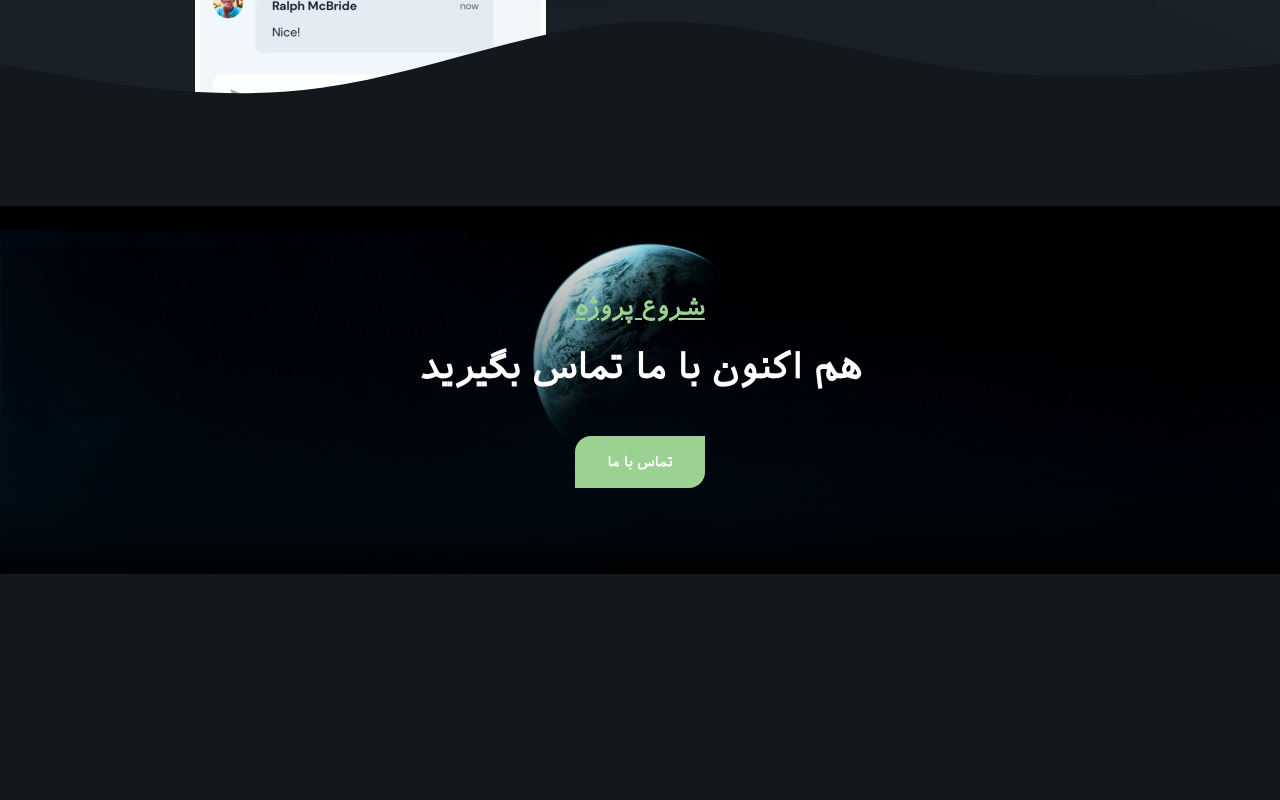
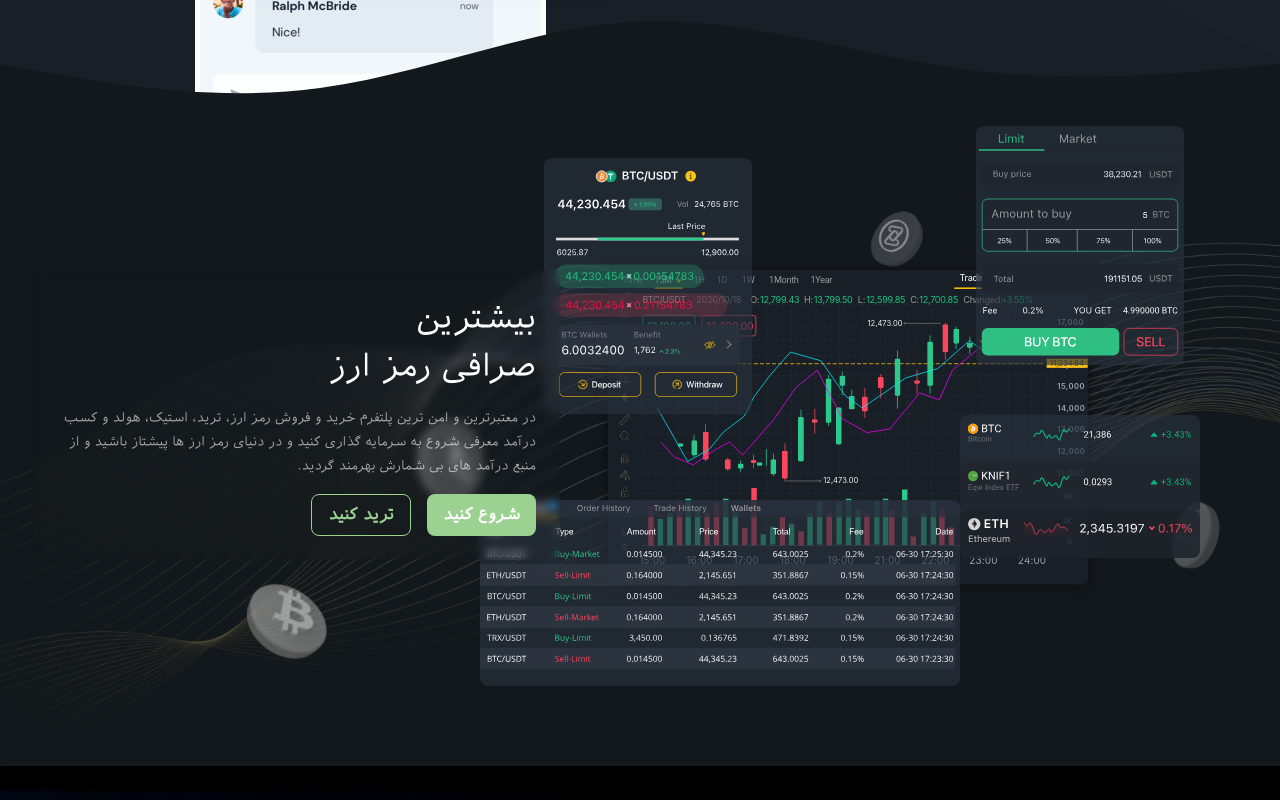
Before and after one commit to Aydin-lip/wallet, a Next.js app: page / in a window 1280 px wide. Shown: the part 2400-3200 px from the top of the page. Built offline with nearby package versions, Linux system fonts and the light colour scheme.

Commit message:
Set responsive fourth section

```diff
--- a/src/components/home/fourthSection.tsx
+++ b/src/components/home/fourthSection.tsx
@@ -84,7 +84,7 @@ const FourthSection = () => {
       } else {
         num = 0
       }
-      setDynamic(text)
+      // setDynamic(text)
     }, 130)
   }, [])
 
@@ -93,27 +93,30 @@ const FourthSection = () => {
   return (
     <>
       <style children={styleAnimation} />
-      <section className="relative z-[1] w-full h-[35rem]">
+      <section className="relative z-[1] w-full -mt-20 min-[1200px]:mt-0 h-[63rem] min-[1200px]:h-[35rem] max-lg:overflow-hidden">
+        <div className='absolute bottom-0 right-0 left-0 h-[35rem]'>
           <div>
-          <div className="absolute top-0 right-0 bottom-0 left-0 bg-no-repeat bg-cover" style={{ backgroundImage: `url(${FourthSectionBg.src})` }}></div>
-          <div className='bg-no-repeat bg-contain w-[30rem] h-[19.7rem] absolute top-16 right-48 shadow-[0px_0px_10px_#0F0F0F]' style={{ backgroundImage: `url(${Chart.src})` }}></div>
+            <div className="absolute -top-40 min-[400px]:top-0 right-0 bottom-[28rem] min-[400px]:bottom-0 left-0 bg-no-repeat bg-cover" style={{ backgroundImage: `url(${FourthSectionBg.src})` }}></div>
+            <div className='bg-no-repeat bg-contain w-[90%] min-[400px]:w-[25rem] md:w-[30rem] h-[19.7rem] max-md:translate-x-1/2 absolute top-16 right-1/2 md:right-48 min-[400px]:shadow-[0px_0px_10px_#0F0F0F]' style={{ backgroundImage: `url(${Chart.src})` }}></div>
           </div>
           <div>
-          <div className='bg-no-repeat bg-contain w-24 h-24 absolute bottom-24 left-60' style={{ backgroundImage: `url(${BCoin.src})` }}></div>
-          <div className='bg-no-repeat bg-contain w-32 h-32 absolute bottom-60 left-[24rem]' style={{ backgroundImage: `url(${ECoin.src})` }}></div>
-          <div className='bg-no-repeat bg-contain w-16 h-24 absolute top-0 right-[22rem]' style={{ backgroundImage: `url(${MCoin.src})` }}></div>
-          <div className='bg-no-repeat bg-contain w-28 h-28 absolute bottom-44 right-8' style={{ backgroundImage: `url(${CCoin.src})` }}></div>
-          <img className='animation-right w-[30rem] absolute bottom-20 right-80 bg-[#29313da7] rounded-lg' src={Wallets.src} alt="" />
-          <div className='animation-left w-60 absolute bottom-52 right-20 bg-[#29313da7] rounded-lg'>
+            <div className='bg-no-repeat bg-contain w-16 h-16 md:w-24 md:h-24 absolute bottom-24 left-[5%] md:left-60' style={{ backgroundImage: `url(${BCoin.src})` }}></div>
+            <div className='bg-no-repeat bg-contain w-24 h-24 md:w-32 md:h-32 absolute bottom-72 md:bottom-60 max-md:right-[25%] md:left-[24rem]' style={{ backgroundImage: `url(${ECoin.src})` }}></div>
+            <div className='bg-no-repeat bg-contain w-12 h-12 md:w-16 md:h-24 absolute top-0 right-1/2 md:right-[22rem]' style={{ backgroundImage: `url(${MCoin.src})` }}></div>
+            <div className='bg-no-repeat bg-contain w-24 h-24 md:w-28 md:h-28 absolute bottom-44 right-[3%] md:right-8' style={{ backgroundImage: `url(${CCoin.src})` }}></div>
+            <img className='max-[400px]:hidden animation-right w-[25rem] md:w-[30rem] absolute bottom-20 max-md:left-[40%] md:right-80 max-md:-translate-x-1/2 bg-[#29313da7] rounded-lg' src={Wallets.src} alt="" />
+            <div className='max-[400px]:hidden animation-left w-52 md:w-60 absolute bottom-[30%] md:bottom-52 right-[15%] md:right-20 bg-[#29313da7] rounded-lg'>
               <img className='p-2 pb-4' src={MarketBtc.src} alt="" />
               <img className='p-2 pb-4 bg-[#20252ca7] rounded-t-lg' src={MarketBca.src} alt="" />
               <img className='p-2 pb-4 bg-[#1c1f25a7] rounded-lg' src={MarketEth.src} alt="" />
             </div>
-          <img className='animation-up w-52 absolute -top-20 right-24 bg-[#29313da7] rounded-lg' src={Order.src} alt="" />
-          <img className='animation-right w-52 absolute -top-12 right-[33rem] bg-[#29313da7] rounded-lg' src={Deposit.src} alt="" />
+            <img className='max-[400px]:hidden animation-up w-48 md:w-52 absolute -top-[5%] md:-top-20 right-[10%] md:right-24 bg-[#29313da7] rounded-lg' src={Order.src} alt="" />
+            <img className='max-[400px]:hidden animation-right w-40 md:w-52 absolute -top[5%] md:-top-12 max-md:left-[10%] md:right-[33rem] bg-[#29313da7] rounded-lg' src={Deposit.src} alt="" />
           </div>
-        <div className='w-full h-full flex justify-end'>
-          <div className='w-[30rem] text-white relative ml-8 pt-16'>
+        </div>
+        <div className='w-full h-full flex justify-center min-[1200px]:justify-end'>
+          <div className='w-[33rem] text-white relative ml-8 pt-16'>
+            <div className='p-6 rounded-lg backdrop-blur-sm'>
               <div className='text-[2rem]'>
                 بیشترین <span className='text-active-them'>{dynamic}</span>
                 <br />
@@ -126,6 +129,7 @@ const FourthSection = () => {
               </div>
             </div>
           </div>
+        </div>
       </section>
     </>
   )
--- a/src/pages/index.tsx
+++ b/src/pages/index.tsx
@@ -13,8 +13,8 @@ const Home = () => {
         <FirstSection />
         <SecondSection />
         <ThirdSection />
-        {/* <FourthSection />
-        <FifthSection />
+        <FourthSection />
+        {/* <FifthSection />
         <SixthSection />
         <SeventhSection /> */}
       </div>
```
Lines whose indentation alone changed are shown as unchanged.
